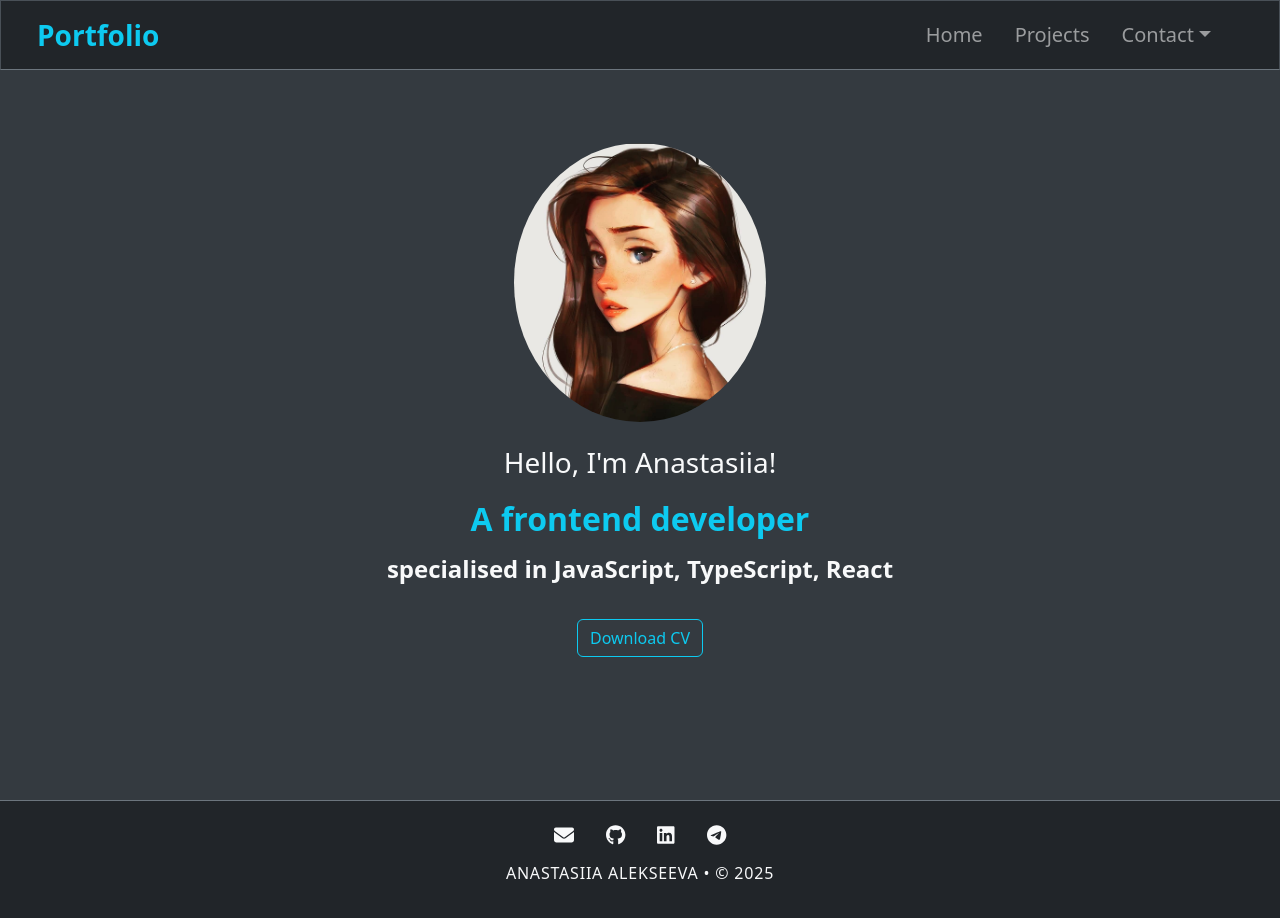
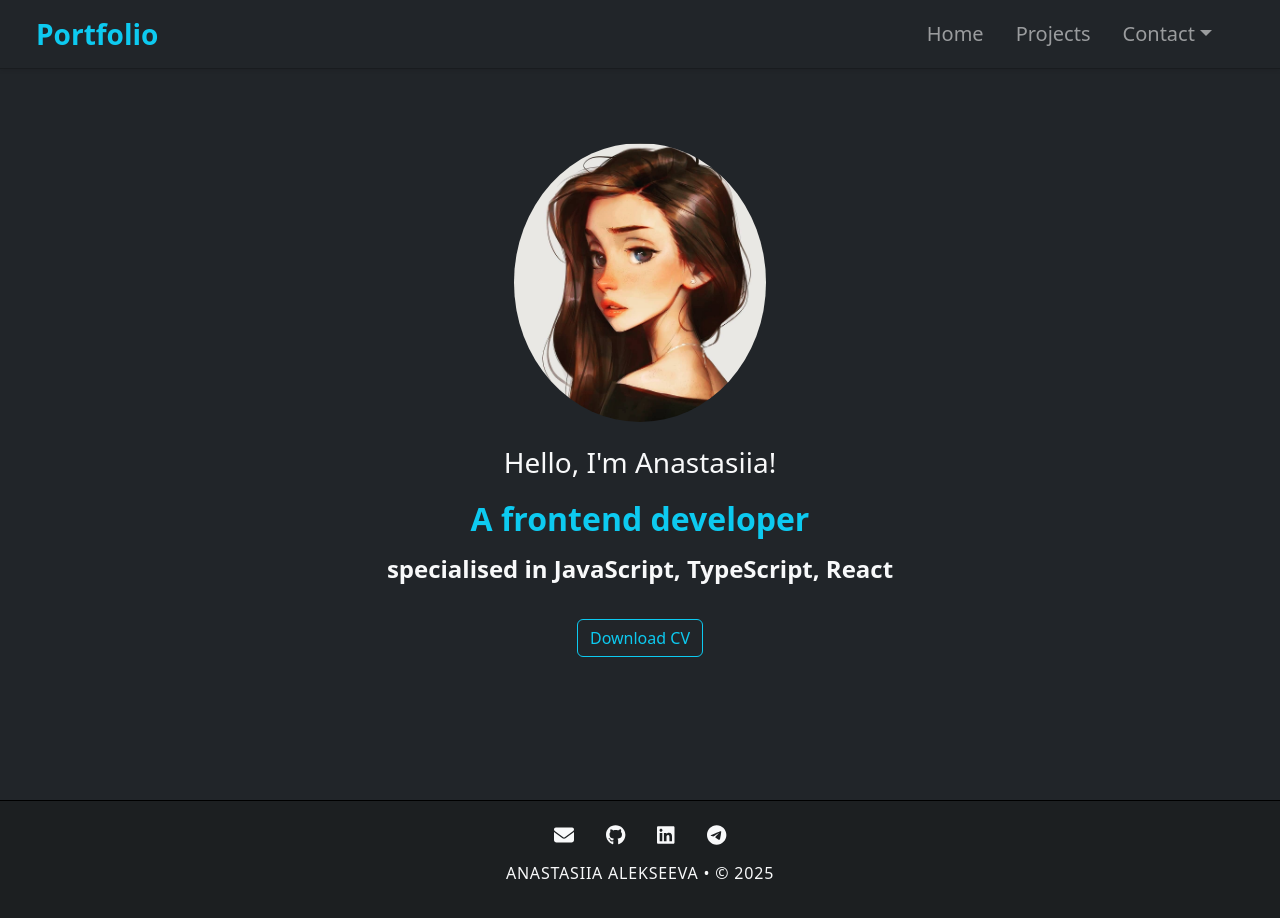
Before and after one commit to Anastasi11a/my-portfolio, a React (Create React App) app: page /portfolio in a window 1280 px wide. Shown: the top 918 px of the page. Built offline with nearby package versions, Linux system fonts and the light colour scheme.

Commit message:
Updated Header and Footer style

```diff
--- a/src/App.css
+++ b/src/App.css
@@ -1,13 +1,15 @@
 :root {
     --dark-bg: #212529;
-    --bg-secondary: #343a40;
+    --bg-primary: #343a40;
     --text: #f8f9fa;
     --accent: #0dcaf0;
-    --border: #6c757d;
+    /* --border: #6c757d; */
+    --dark-footer: #1c1f21;
+    --dark-border: #191c1f;
 }
 
 .bg-home {
-    background-color: var(--bg-secondary) !important;
+    background-color: var(--dark-bg) !important;
 }
 
 .bg-navbar {
@@ -22,8 +24,8 @@
     color: var(--accent) !important;
 }
 
-.border {
-    border-bottom: 1px solid var(--border) !important;
+.border-navbar {
+    border-bottom: 1px solid var(--dark-border) !important;
 }
 
 /* Header */
@@ -44,6 +46,10 @@
 }
 
 /* Footer */
+.bg-footer {
+    background-color: var(--dark-footer) !important;
+}
+
 .footer-link {
     color: var(--text);
     display: inline-flex;
--- a/src/components/Footer.js
+++ b/src/components/Footer.js
@@ -4,7 +4,7 @@ import socials from "../constants/socials";
 
 const Footer = () => {
     return (
-        <Container fluid className="w-100 p-3 bg-dark border-top border-secondary">
+        <Container fluid className="w-100 p-3 bg-footer border-top border-black">
             <Row className="justify-content-center">
                 <Col xs="auto">
                     <Nav>
--- a/src/components/Header.js
+++ b/src/components/Header.js
@@ -4,13 +4,18 @@ import { FontAwesomeIcon } from '@fortawesome/react-fontawesome';
 import socials from "../constants/socials";
 
 const Header = () => {
+    const navItems = [
+        { label: 'Home', to: '/portfolio/' },
+        { label: 'Projects', to: '/portfolio/projects' }
+    ];
+
     return (
         <Navbar
             collapseOnSelect
             fixed="top"
             expand="sm"
             data-bs-theme="dark"
-            className="py-2 px-4 bg-navbar border"
+            className="py-2 px-4 bg-navbar border-navbar shadow-sm"
         >
             <Container fluid>
                 <Navbar.Brand className="fs-3 fw-bold text-accent">Portfolio</Navbar.Brand>
@@ -20,10 +25,7 @@ const Header = () => {
                     className="justify-content-end me-4 fs-5"
                 >
                     <Nav defaultActiveKey="/portfolio/">
-                        {[
-                            { label: 'Home', to: '/portfolio/' },
-                            { label: 'Projects', to: '/portfolio/projects' }
-                        ].map(( { label, to }) => (
+                        {navItems.map(( { label, to }) => (
                             <Nav.Link as={Link} to={to} key={to} className="me-3">
                                 {label}
                             </Nav.Link>
```
